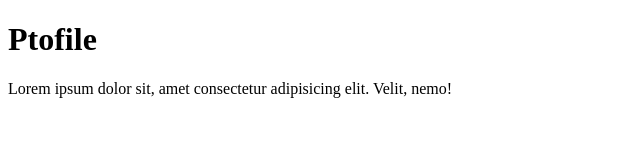
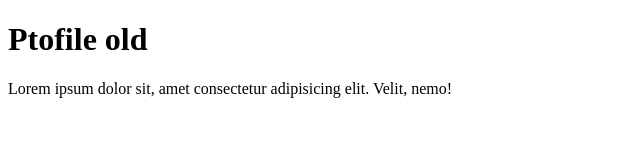
Before and after one commit to DimaSokirko/trevland, a plain HTML site: page profile.html in a window 1280 px wide. Shown: the full height of the page, 0-640 px from the left. Drawn offline with Linux system fonts and the light colour scheme.

Commit message:
changed title text

```diff
--- a/profile.html
+++ b/profile.html
@@ -7,7 +7,7 @@
     <title>Document</title>
 </head>
 <body>
-    <h1>Ptofile</h1>
+    <h1>Ptofile old</h1>
     <p>Lorem ipsum dolor sit, amet consectetur adipisicing elit. Velit, nemo!</p>
 </body>
 </html>
```
